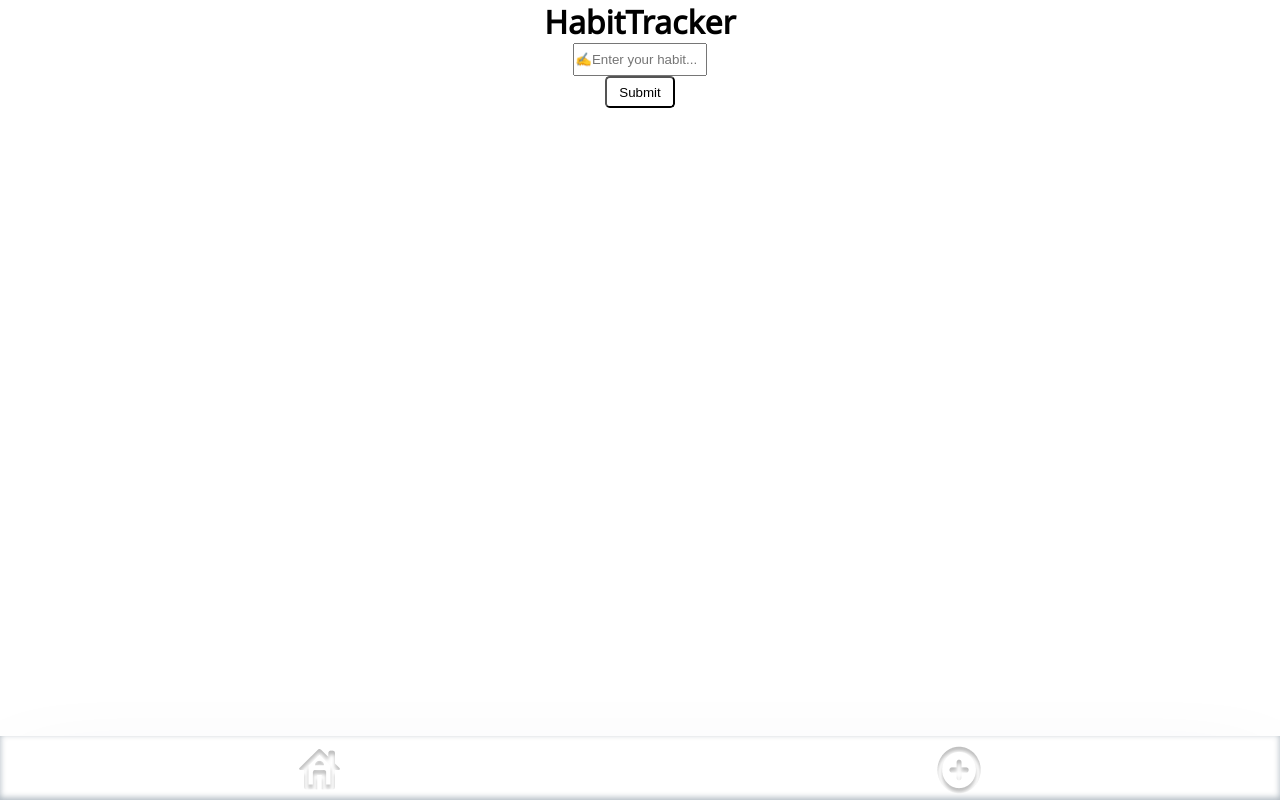
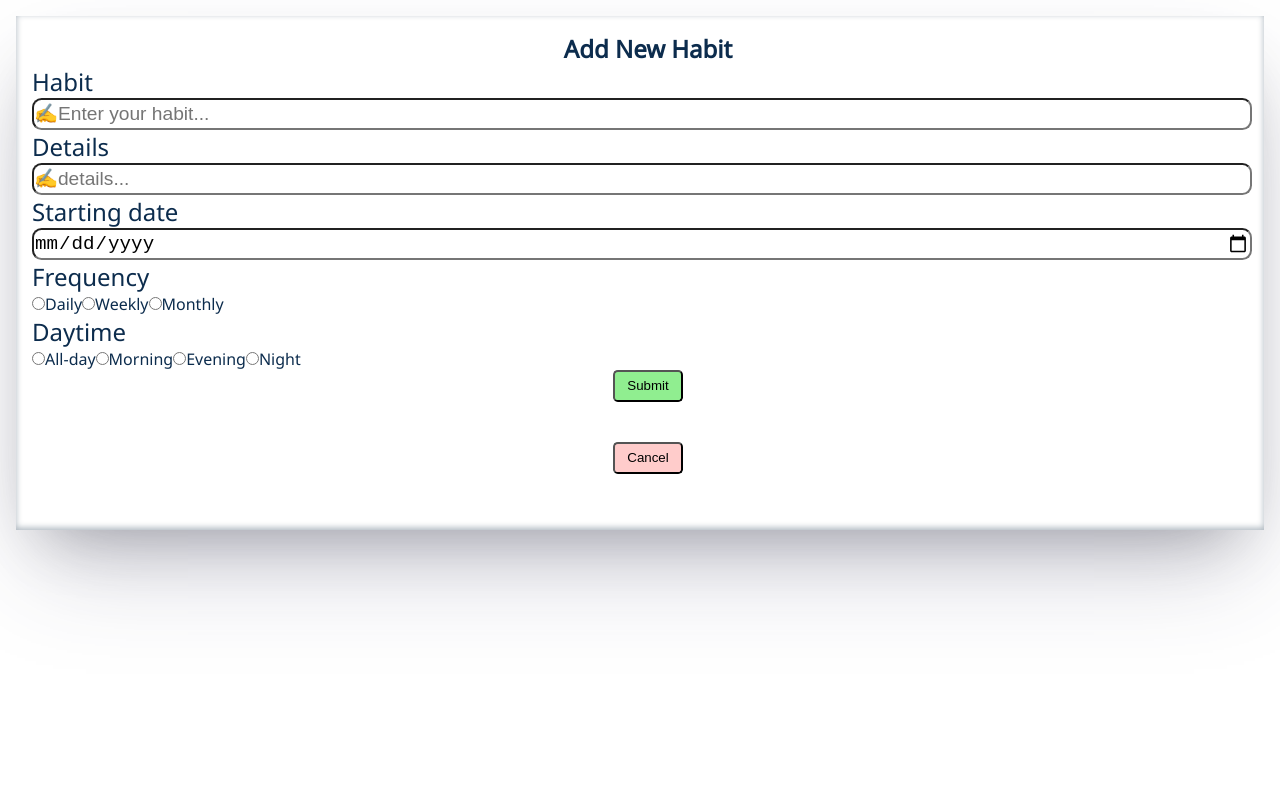
Before and after one commit to Sukhpreet92/capstone-project, a Next.js app: page /Create in a window 1280 px wide. Built offline with nearby package versions, Linux system fonts and the light colour scheme.

Commit message:
add details to form

```diff
--- a/components/Card.js
+++ b/components/Card.js
@@ -2,17 +2,23 @@ import styled from "styled-components";
 import Image from "next/image";
 import deleteIcon from "../public/images/deleteIcon.png";
 
-export default function Card({ id, name, onDelete, onToggle, isChecked }) {
+export default function Card({
+  id,
+  name,
+  handleDelete,
+  handleToggleHabit,
+  isChecked,
+}) {
   return (
     <CardContainer isChecked={isChecked}>
       <StyledInput
         id={id}
-        type="radio"
+        type="checkbox"
         defaultChecked={isChecked}
-        onClick={() => onToggle(id)}
+        onClick={() => handleToggleHabit(id)}
       />
       <label htmlFor={id}>{name}</label>
-      <DeleteButton onClick={onDelete}>
+      <DeleteButton onClick={() => handleDelete(id)}>
         <Image src={deleteIcon} alt="delete your habit" />
       </DeleteButton>
     </CardContainer>
--- a/components/CreateNewForm.js
+++ /dev/null
@@ -1,57 +0,0 @@
-import styled from "styled-components";
-export default function CreateNewForm({ onAddNewData }) {
-  function sendForm(event) {
-    event.preventDefault();
-
-    const formData = new FormData(event.target);
-    const { name } = Object.fromEntries(formData);
-
-    const nameInput = event.target.name.value;
-    if (!nameInput) {
-      alert("please enter your habit");
-      return false;
-    }
-    onAddNewData(name);
-    event.target.reset();
-  }
-
-  return (
-    <form onSubmit={sendForm}>
-      <InputBox
-        type="text"
-        placeholder="&#9997;&#65039;Enter your habit..."
-        name="name"
-        rows="1"
-        maxLength="50"
-        minLength={3}
-      ></InputBox>
-
-      <Button type="submit">Submit</Button>
-    </form>
-  );
-}
-
-const Button = styled.button`
-  margin: auto;
-  display: block;
-  background-color: #ffffff;
-  color: #000000;
-  border-radius: 0.3rem;
-  padding: 0.4rem 0.75rem;
-  transition: 0.3s;
-  align-items: center;
-  margin-bottom: 6em;
-
-  &:hover {
-    cursor: pointer;
-
-    filter: invert(1);
-  }
-`;
-
-const InputBox = styled.input`
-  width: 10em;
-  height: 2.5em;
-  margin: auto;
-  display: block;
-`;
--- a/components/Header.js
+++ b/components/Header.js
@@ -3,7 +3,7 @@ import styled from "styled-components";
 export default function Header() {
   return (
     <HeaderPage>
-      <H2>HabitTracker</H2>
+      <Title>HabitTracker</Title>
     </HeaderPage>
   );
 }
@@ -11,11 +11,15 @@ export default function Header() {
 const HeaderPage = styled.header`
   position: sticky;
   color: rgb(0, 0, 0);
+  box-shadow: rgba(50, 50, 93, 0.25) 0px 50px 100px -20px,
+    rgba(0, 0, 0, 0.3) 0px 30px 60px -30px,
+    rgba(10, 37, 64, 0.35) 0px -2px 6px 0px inset;
+
   text-align: center;
   background-color: transparent;
 `;
 
-const H2 = styled.h2`
+const Title = styled.h2`
   position: sticky;
   font-size: 2em;
   margin-top: 0;
--- a/components/Navigation.js
+++ b/components/Navigation.js
@@ -7,18 +7,18 @@ import Link from "next/link";
 export default function Navigation() {
   return (
     <StyledNavigation>
-      <UlStyledList>
+      <StyledListEntry>
         <StyledList>
           <Link href="/">
             <Image src={homeIcon} alt="Go to Homepage" />
           </Link>
         </StyledList>
         <StyledList>
-          <Link href="Create">
+          <Link href="create">
             <Image src={addIcon} alt="Go to Createpage" />
           </Link>
         </StyledList>
-      </UlStyledList>
+      </StyledListEntry>
     </StyledNavigation>
   );
 }
@@ -35,7 +35,7 @@ const StyledNavigation = styled.nav`
     rgba(10, 37, 64, 0.35) 0px -2px 6px 0px inset;
 `;
 
-const UlStyledList = styled.ul`
+const StyledListEntry = styled.ul`
   display: flex;
   align-items: center;
   justify-content: space-around;
--- a/lib/db.js
+++ b/lib/db.js
@@ -5,7 +5,7 @@ const HabitsData = [
     id: nanoid(),
     name: "try me",
     categoryId: "a",
-    checked: false,
+    checked: true,
   },
   {
     id: nanoid(),
@@ -17,7 +17,7 @@ const HabitsData = [
     id: nanoid(),
     name: "exercise",
     categoryId: "a",
-    checked: false,
+    checked: true,
   },
   {
     id: nanoid(),
@@ -28,7 +28,7 @@ const HabitsData = [
   {
     id: nanoid(),
     name: "drink water",
-    categorie: "a",
+    categoryId: "a",
     checked: false,
   },
   {
--- a/pages/Create.js
+++ b/pages/Create.js
@@ -1,37 +1,164 @@
 import styled from "styled-components";
-import { useState } from "react";
-import { HabitsData } from "../lib/db";
-import Header from "../components/Header";
-import Card from "../components/Card";
-import CreateNewForm from "../components/CreateNewForm";
-import { nanoid } from "nanoid";
-import Navigation from "../components/Navigation";
+import { useRouter } from "next/router";
 
-export default function Home() {
-  const [cardData, setCardData] = useState(HabitsData);
+export default function Create({ appendHabit }) {
+  const router = useRouter();
+  function sendForm(event) {
+    event.preventDefault();
+    //Data for the form
+    const formData = new FormData(event.target);
+    const { title } = Object.fromEntries(formData);
 
-  function appendCard(name) {
-    setCardData((cardData) => [
-      ...cardData,
-      {
-        name,
-        id: nanoid(),
-      },
-    ]);
+    appendHabit(title);
+    router.push("/");
   }
 
   return (
-    <>
-      <Header />
+    <div>
+      <main>
+        <StyledFieldset>
+          <Title>Add New Habit</Title>
+          <form onSubmit={sendForm}>
+            <StyledLabel htmlFor="Habit">Habit</StyledLabel>
+            <InputBox
+              aria-label="Enter your habit"
+              type="text"
+              placeholder="&#9997;&#65039;Enter your habit..."
+              name="title"
+              rows="1"
+              maxLength="50"
+              minLength={3}
+              required
+            ></InputBox>
+            <StyledLabel htmlFor="Details">Details</StyledLabel>
+            <InputBox
+              aria-label="Enter details to your habit"
+              type="text"
+              placeholder="&#9997;&#65039;details..."
+              name="details"
+              rows="1"
+              maxLength="50"
+              minLength={3}
+              required
+            ></InputBox>
+            <StyledLabel htmlFor="Starting date">Starting date</StyledLabel>
+            <DateInput
+              aria-label="Enter your starting date"
+              type="date"
+              name="date"
+              required
+            ></DateInput>
+            <StyledLabel htmlfor="Frequency">Frequency</StyledLabel>
 
-      <Main>
-        <CreateNewForm onAddNewData={appendCard} />
-        <Navigation />
-      </Main>
-    </>
+            <input type="radio" name="Frequency" value="Daily" />
+            <label htmlfor="Daily">Daily</label>
+
+            <input type="radio" name="Frequency" value="Weekly" />
+            <label htmlfor="Weekly">Weekly</label>
+            <input type="radio" name="Frequency" value="Monthly" />
+            <label htmlfor="Monthly">Monthly</label>
+
+            <StyledLabel htmlFor="Daytime">Daytime</StyledLabel>
+            <input
+              type="radio"
+              name="Daytime"
+              aria-label="select for All-day"
+            />
+            <label htmlfor="All-day">All-day</label>
+
+            <input
+              type="radio"
+              name="Daytime"
+              aria-label="select for Morning"
+            />
+            <label htmlfor="Afternoon">Morning</label>
+
+            <input
+              type="radio"
+              name="Daytime"
+              aria-label="select for Evening"
+            />
+            <label htmlfor="Afternoon">Evening</label>
+
+            <input type="radio" name="Daytime" aria-label="select for Night" />
+
+            <label htmlfor="Night">Night</label>
+
+            <SubmitButton type="submit">Submit</SubmitButton>
+            <CancelButton onClick={() => router.push("/")}>Cancel</CancelButton>
+          </form>
+        </StyledFieldset>
+      </main>
+    </div>
   );
 }
+const Title = styled.h2`
+  text-align: center;
+`;
 
-const Main = styled.main`
-  margin: 0;
+const InputBox = styled.input`
+  align-self: center;
+  border: 1 solid;
+  width: 99%;
+  height: 2rem;
+  backdrop-filter: blur(30px);
+  border-radius: 0.5em;
+  font-size: 1.2rem;
 `;
+
+const DateInput = styled.input`
+  align-self: center;
+  border: 1 solid;
+  width: 99%;
+  height: 2rem;
+  backdrop-filter: blur(30px);
+  border-radius: 0.5em;
+  font-size: 1.2rem;
+`;
+const StyledLabel = styled.label`
+  font-size: 1.5em;
+  display: flex;
+  justify-content: left;
+`;
+
+const StyledFieldset = styled.fieldset`
+  display: relative;
+  background: rgba(255, 255, 255);
+  box-shadow: rgba(50, 50, 93, 0.25) 0px 50px 100px -20px,
+    rgba(0, 0, 0, 0.3) 0px 30px 60px -30px,
+    rgba(10, 37, 64, 0.35) 0px -2px 6px 0px inset;
+  padding: 1rem 0 1rem 1rem;
+  margin: 1em 1em 1em 1em;
+  border: none;
+`;
+
+const CancelButton = styled.button`
+  margin: auto;
+  display: block;
+  background-color: #ffffff;
+  color: #000000;
+  border-radius: 0.3rem;
+  padding: 0.4rem 0.75rem;
+  transition: 0.3s;
+  margin-bottom: 3em;
+  background-color: #ffcccb;
+  &:hover {
+    cursor: pointer;
+    filter: invert(1);
+  }
+`;
+const SubmitButton = styled.button`
+  margin: auto;
+  display: block;
+  background-color: #ffffff;
+  color: #000000;
+  border-radius: 0.3rem;
+  padding: 0.4rem 0.75rem;
+  transition: 0.3s;
+  margin-bottom: 3em;
+  background-color: #90ee90;
+  &:hover {
+    cursor: pointer;
+    filter: invert(1);
+  }
+`;
--- a/pages/_app.js
+++ b/pages/_app.js
@@ -1,10 +1,45 @@
 import GlobalStyle from "../components/GlobalStyle";
+import { useState } from "react";
+import { HabitsData } from "../lib/db";
+import { nanoid } from "nanoid";
 
 function MyApp({ Component, pageProps }) {
+  const [habits, setHabits] = useState(HabitsData);
+
+  function appendHabit(title) {
+    const newHabits = [
+      {
+        id: nanoid(),
+        name: title,
+        checked: false,
+      },
+      ...habits,
+    ];
+    setHabits(newHabits);
+  }
+  function handleDelete(id) {
+    const updatedHabitsList = habits.filter((habit) => habit.id !== id);
+    setHabits(updatedHabitsList);
+  }
+  function handleToggleHabit(id) {
+    const toggledHabit = habits.map((habit) => {
+      if (habit.id === id) habit.checked = !habit.checked;
+      return habit;
+    });
+    setHabits(toggledHabit);
+  }
+
   return (
     <>
       <GlobalStyle />
-      <Component {...pageProps} />
+      <Component
+        {...pageProps}
+        habits={habits}
+        appendHabit={appendHabit}
+        setHabits={setHabits}
+        handleDelete={handleDelete}
+        handleToggleHabit={handleToggleHabit}
+      />
     </>
   );
 }
```
Also changed, not shown: components/HabitDone.js (added, +37 -0 lines), components/HabitOnGoing.js (added, +41 -0 lines), pages/index.js (+17 -91 lines).
